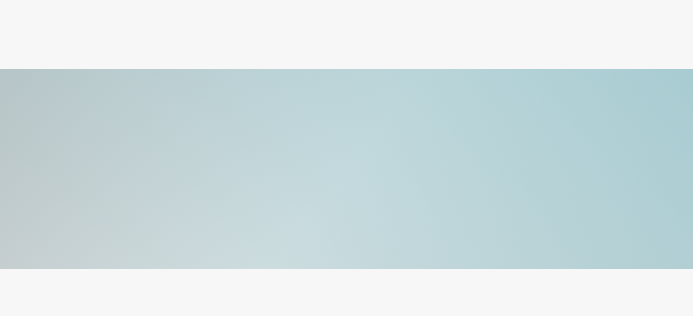
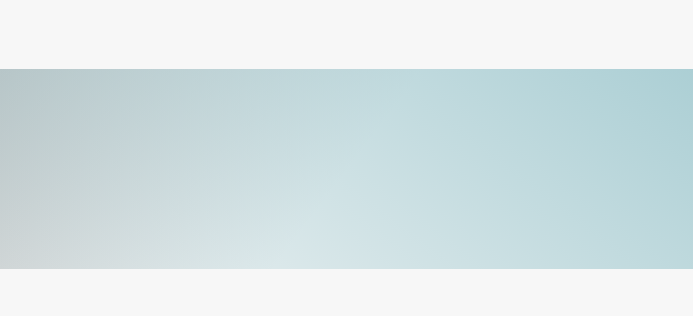
Before and after one commit to S-Odawara/portfolio-websites, a plain HTML site: page faq.html in a window 1280 px wide. Shown: the part 125-441 px from the top of the page, 587-1280 px from the left. Drawn offline with nearby package versions, Linux system fonts and the light colour scheme.

Commit message:
Update style.css

```diff
--- a/css/style.css
+++ b/css/style.css
@@ -697,7 +697,7 @@ h2 {
 .cover.faq-c {
   background-image: none;
   background-color: #F7F7F7;
-  background: linear-gradient(217deg, rgba(153, 197, 204, 0.8), rgba(0, 0, 0, 0) 70.71%), linear-gradient(127deg, rgba(92, 101, 102, 0.8), rgba(0, 0, 0, 0) 70.71%), linear-gradient(336deg, rgba(206, 215, 217, 0.8), rgba(0, 0, 0, 0) 70.71%);
+  background: linear-gradient(217deg, rgba(153, 197, 204, 0.8), rgba(0, 0, 0, 0) 70.71%), linear-gradient(127deg, rgba(92, 101, 102, 0.8), rgba(0, 0, 0, 0) 70.71%), linear-gradient(336deg, rgba(247, 247, 247, 0.7), rgba(0, 0, 0, 0) 70.71%);
   border: none;
   height: 200px;
 }
```
